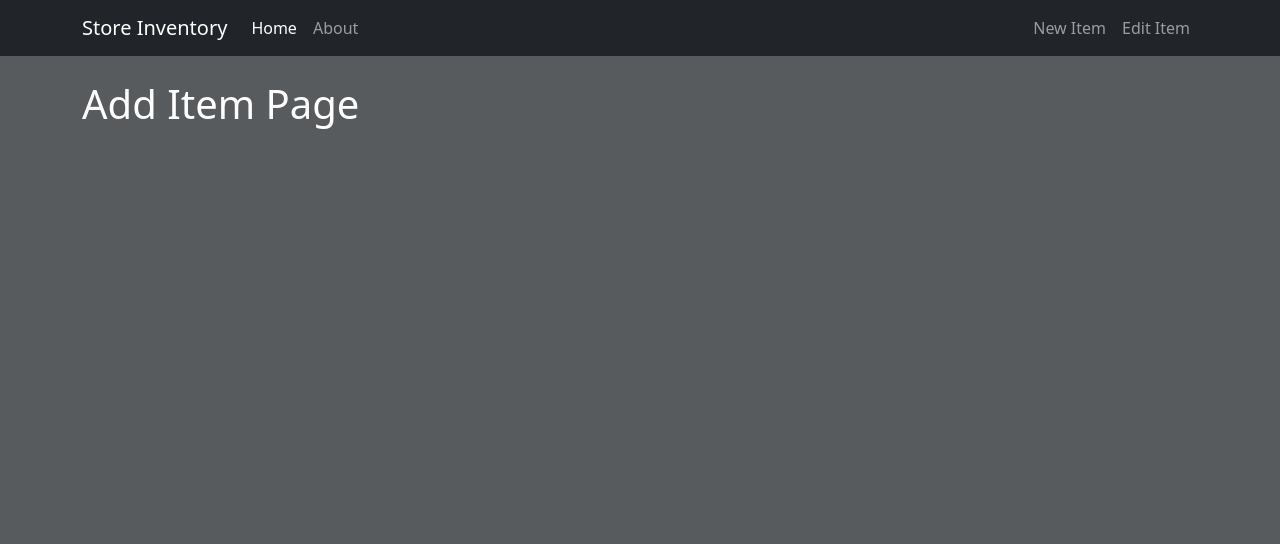
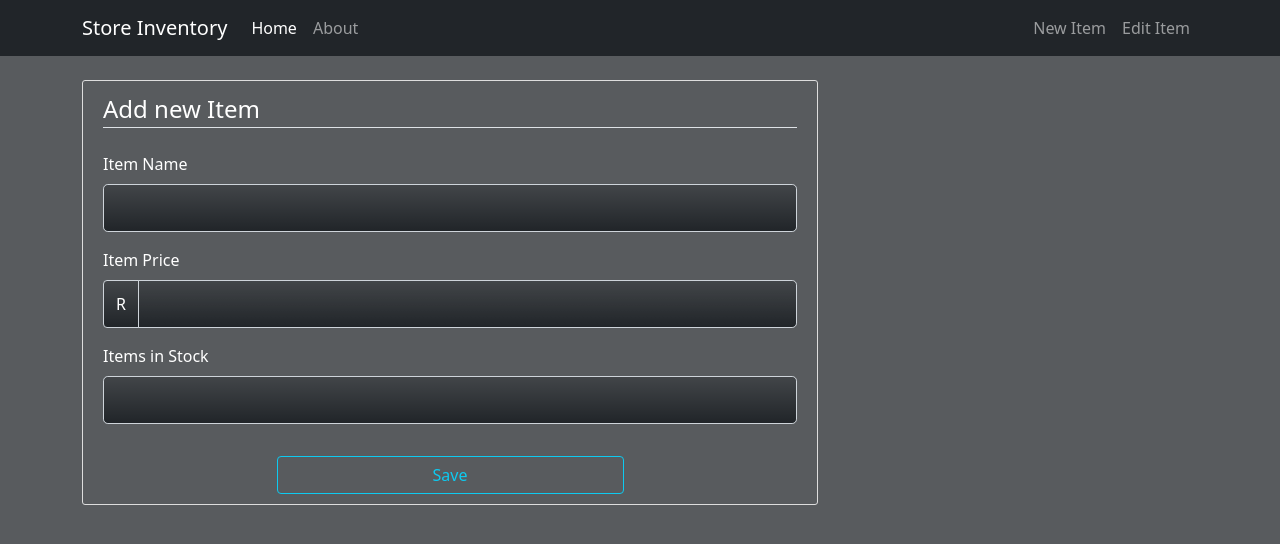
Before and after one commit to RMompati/Android-Flask-App, a Flask app: page /add in a window 1280 px wide. Shown: the top 544 px of the page. Run offline with Flask 2, Linux system fonts and the light colour scheme.

Commit message:
Finish the item operation templates

```diff
--- a/webview/static/main.css
+++ b/webview/static/main.css
@@ -1,4 +1,11 @@
 body {
-    background: #fafafa;
+    /* background: #4a4a4a; */
     margin-top: 5rem;
 }
+
+.main-content {
+    padding: 10px 20px;
+    border: 1px solid #dddddd;
+    border-radius: 3px;
+    margin-bottom: 20px;
+}
--- a/webview/templates/add.html
+++ b/webview/templates/add.html
@@ -2,6 +2,42 @@
 
 {% block content %}
 
-    <h1>Add Item Page</h1>
+    <div class="main-content">
+
+        <form action="" method="post">
+            {{ form.hidden_tag() }}
+
+            <fieldset class="mb-3">
+
+                <legend class="border-bottom mb-4">Add new Item</legend>
+
+                <div class="mb-3">
+                    {{ form.item_name.label(class="form-label") }}
+                    {{ form.item_name(class="form-control form-control-lg bg-dark bg-gradient text-white") }}
+                </div>
+
+                <div class="mb-3">
+                    {{ form.item_price.label(class="form-label") }}
+                    <div class="input-group mb-3">
+                        <span class="input-group-text bg-dark bg-gradient text-white">R</span>
+                        {{ form.item_price(class="form-control form-control-lg bg-dark bg-gradient text-white") }}
+                    </div>
+                </div>
+
+                <div class="mb-3">
+                    {{ form.item_quantity.label(class="form-label") }}
+                    {{ form.item_quantity(class="form-control form-control-lg bg-dark bg-gradient text-white") }}
+                </div>
+
+            </fieldset>
+
+            <div class="d-grid gap-2 col-6 mx-auto">
+                {{ form.save_btn(class="btn btn-outline-info") }}
+            </div>
+        </form>
+
+
+
+    </div>
 
 {% endblock content%}
```
Also changed, not shown: webview/templates/edit.html (+37 -1 lines).
